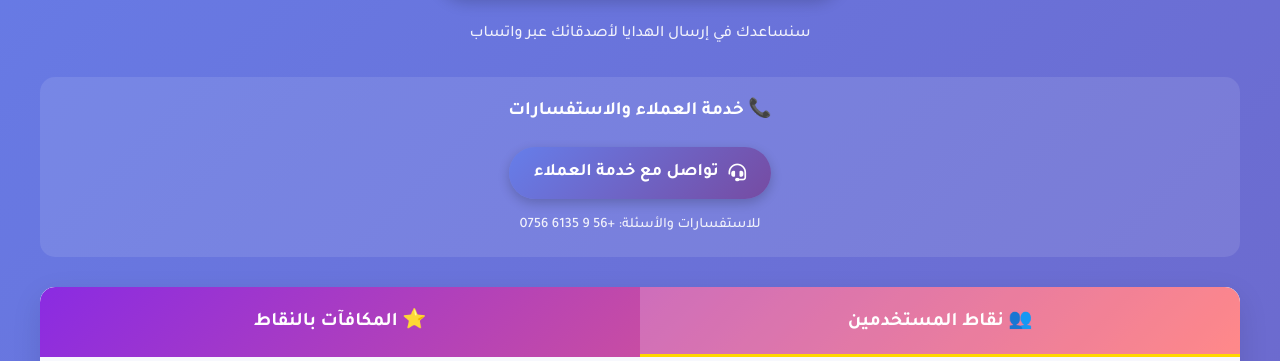
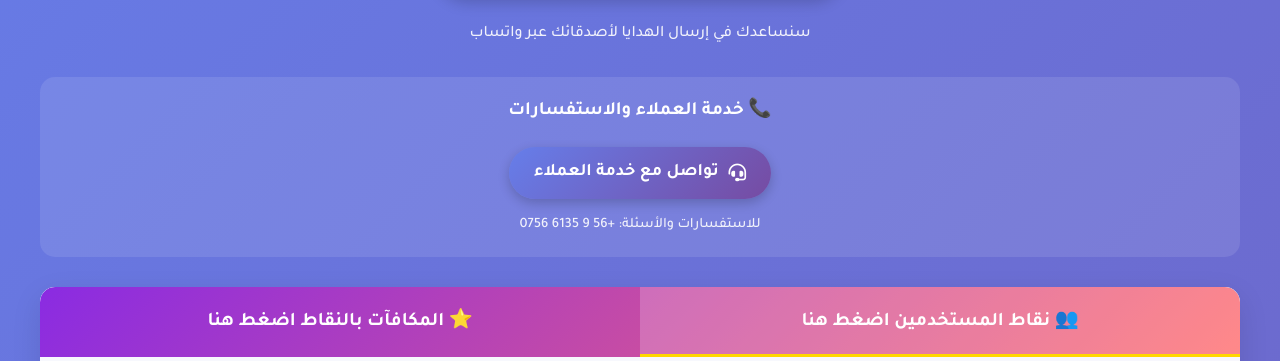
Before and after one commit to studiomazgngu123455-web/points1-system, a plain HTML site: page index.html in a window 1280 px wide. Shown: the part 439-800 px from the top of the page. Drawn offline with Linux system fonts and the light colour scheme.

Commit message:
Update index.html تم اضافة اضغط هنا

```diff
--- a/index.html
+++ b/index.html
@@ -375,10 +375,10 @@
         <div class="tabs-container">
             <div class="tabs-header">
                 <button class="tab-btn active" onclick="openTab('users-tab')">
-                    👥 نقاط المستخدمين
+                    👥 نقاط المستخدمين اضغط هنا
                 </button>
                 <button class="tab-btn" onclick="openTab('rewards-tab')">
-                    ⭐ المكافآت بالنقاط
+                    ⭐ المكافآت بالنقاط اضغط هنا
                 </button>
             </div>
 
```
